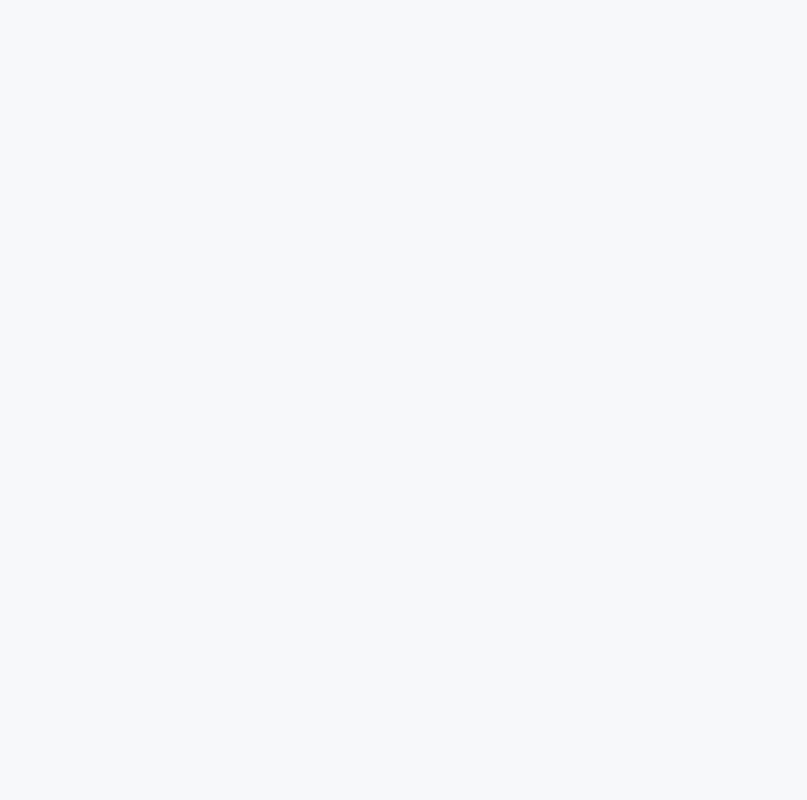
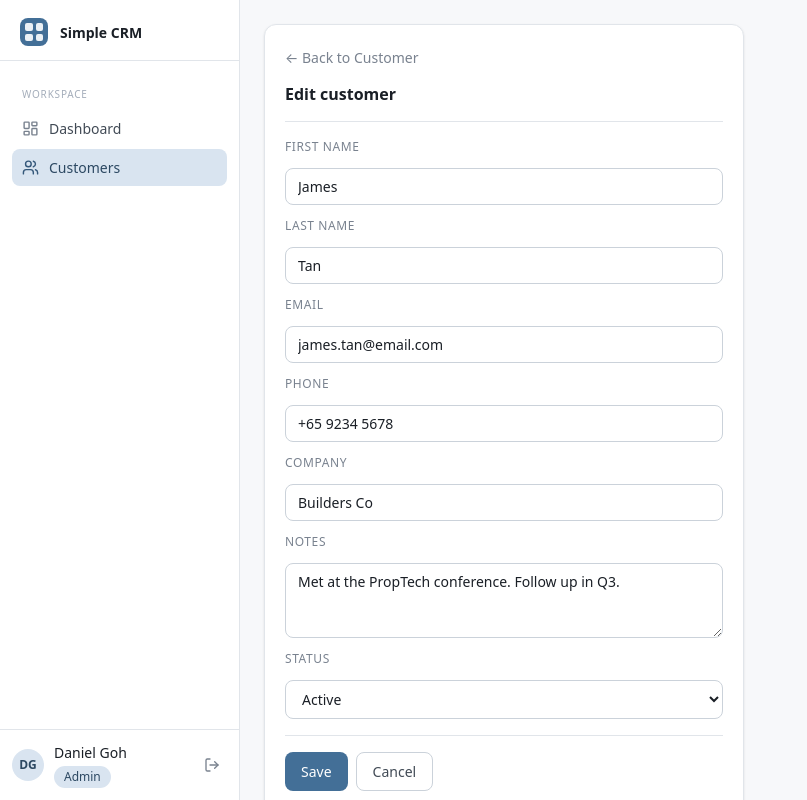
Before and after one commit to Joel-Wong0794/simple-crm-example, a React (Vite) app: page /app/customers/c2/edit in a window 1280 px wide. Before the commit this address had no page. Shown: the whole page, without its empty margins (0-807 px from the left). Built offline with nearby package versions, Linux system fonts and the light colour scheme; data requests are answered from the project's data file.

Commit message:
2.8-Part 8: The EditCustomerPage and Pre-filled Forms

```diff
--- a/data/db.json
+++ b/data/db.json
@@ -39,6 +39,20 @@
       "company": "HealthTech SG",
       "notes": "Referred by Sarah Chen.",
       "createdAt": "2024-08-19"
+    },
+    {
+      "firstName": "sarah",
+      "lastName": "chen",
+      "email": "sara@gmail.com",
+      "phone": "asdasdas",
+      "status": "inactive",
+      "tags": [
+        "VIP"
+      ],
+      "company": "",
+      "notes": "",
+      "createdAt": "2026-07-13",
+      "id": "PgQw-XQvOuE"
     }
   ],
   "$schema": "./node_modules/json-server/schema.json"
--- a/src/App.jsx
+++ b/src/App.jsx
@@ -6,6 +6,7 @@ import CustomersPage from "./pages/CustomersPage";
 import "./App.css";
 import NewCustomerPage from "./pages/NewCustomerPage";
 import CustomerDetailPage from "./pages/CustomerDetailPage";
+import EditCustomerPage from "./pages/EditCustomerPage";
 
 export const API_BASE = "http://localhost:3001";
 
@@ -29,6 +30,7 @@ function App() {
           <Route path="customers" element={<CustomersPage />} />
           <Route path="customers/new" element={<NewCustomerPage />} />
           <Route path="customers/:id" element={<CustomerDetailPage />} />
+          <Route path="customers/:id/edit" element={<EditCustomerPage />} />
         </Route>
       </Routes>
     </BrowserRouter>
--- /dev/null
+++ b/src/pages/EditCustomerPage.jsx
@@ -0,0 +1,199 @@
+// src/pages/EditCustomerPage.jsx
+import { useState, useEffect, useContext } from "react";
+import { useParams, useNavigate, Link } from "react-router";
+import { API_BASE } from "../App";
+import { CustomerContext } from "../contexts/CustomerContext";
+import Spinner from "../components/Spinner";
+import styles from "./EditCustomerPage.module.css";
+
+function EditCustomerPage() {
+  const { id } = useParams();
+  const navigate = useNavigate();
+  const { updateCustomer } = useContext(CustomerContext);
+
+  const [loading, setLoading] = useState(true);
+  const [error, setError] = useState(null);
+  const [saving, setSaving] = useState(false);
+  const [form, setForm] = useState(null);
+
+  useEffect(() => {
+    const fetchCustomer = async () => {
+      setLoading(true);
+      setError(null);
+      try {
+        const response = await fetch(`${API_BASE}/customers/${id}`);
+        if (!response.ok) {
+          throw new Error(`HTTP error! status: ${response.status}`);
+        }
+        const customer = await response.json();
+        // Pre-fill the form with the fetched customer's data.
+        // Fields that might be missing get a fallback so inputs stay controlled.
+        setForm({
+          firstName: customer.firstName,
+          lastName: customer.lastName,
+          email: customer.email,
+          phone: customer.phone || "",
+          company: customer.company || "",
+          notes: customer.notes || "",
+          status: customer.status,
+          tags: customer.tags,
+        });
+      } catch (err) {
+        setError(err.message);
+      } finally {
+        setLoading(false);
+      }
+    };
+    fetchCustomer();
+  }, [id]);
+
+  const handleChange = (e) => {
+    setForm((prev) => ({ ...prev, [e.target.name]: e.target.value }));
+  };
+
+  const handleSubmit = async (e) => {
+    e.preventDefault();
+    setSaving(true);
+    try {
+      await updateCustomer(id, form);
+      navigate(`/app/customers/${id}`);
+    } catch (err) {
+      alert(err.message);
+      setSaving(false);
+    }
+  };
+
+  if (loading) {
+    return (
+      <div className={styles.panel}>
+        <Spinner size={8} />
+      </div>
+    );
+  }
+
+  if (error) {
+    return (
+      <div className={styles.panel}>
+        <p>Error: {error}</p>
+        <Link to="/app/customers">Back to Customers</Link>
+      </div>
+    );
+  }
+
+  return (
+    <div className={styles.panel}>
+      <Link to={`/app/customers/${id}`} className={styles.backLink}>
+        ← Back to Customer
+      </Link>
+      <h2 className={styles.name}>Edit customer</h2>
+
+      <form onSubmit={handleSubmit}>
+        <div className={styles.section}>
+          <div className={styles.editField}>
+            <label className={styles.sectionLabel} htmlFor="firstName">
+              First name
+            </label>
+            <input
+              id="firstName"
+              name="firstName"
+              className={styles.input}
+              value={form.firstName}
+              onChange={handleChange}
+              required
+            />
+          </div>
+          <div className={styles.editField}>
+            <label className={styles.sectionLabel} htmlFor="lastName">
+              Last name
+            </label>
+            <input
+              id="lastName"
+              name="lastName"
+              className={styles.input}
+              value={form.lastName}
+              onChange={handleChange}
+              required
+            />
+          </div>
+          <div className={styles.editField}>
+            <label className={styles.sectionLabel} htmlFor="email">
+              Email
+            </label>
+            <input
+              id="email"
+              name="email"
+              type="email"
+              className={styles.input}
+              value={form.email}
+              onChange={handleChange}
+              required
+            />
+          </div>
+          <div className={styles.editField}>
+            <label className={styles.sectionLabel} htmlFor="phone">
+              Phone
+            </label>
+            <input
+              id="phone"
+              name="phone"
+              className={styles.input}
+              value={form.phone}
+              onChange={handleChange}
+            />
+          </div>
+          <div className={styles.editField}>
+            <label className={styles.sectionLabel} htmlFor="company">
+              Company
+            </label>
+            <input
+              id="company"
+              name="company"
+              className={styles.input}
+              value={form.company}
+              onChange={handleChange}
+            />
+          </div>
+          <div className={styles.editField}>
+            <label className={styles.sectionLabel} htmlFor="notes">
+              Notes
+            </label>
+            <textarea
+              id="notes"
+              name="notes"
+              className={styles.input}
+              value={form.notes}
+              onChange={handleChange}
+              rows={3}
+            />
+          </div>
+          <div className={styles.editField}>
+            <label className={styles.sectionLabel} htmlFor="status">
+              Status
+            </label>
+            <select
+              id="status"
+              name="status"
+              className={styles.input}
+              value={form.status}
+              onChange={handleChange}
+            >
+              <option value="active">Active</option>
+              <option value="inactive">Inactive</option>
+            </select>
+          </div>
+        </div>
+
+        <div className={styles.editActions}>
+          <button type="submit" className={styles.saveButton} disabled={saving}>
+            {saving ? "Saving..." : "Save"}
+          </button>
+          <Link to={`/app/customers/${id}`} className={styles.cancelButton}>
+            Cancel
+          </Link>
+        </div>
+      </form>
+    </div>
+  );
+}
+
+export default EditCustomerPage;
--- /dev/null
+++ b/src/pages/EditCustomerPage.module.css
@@ -0,0 +1,120 @@
+/* src/pages/EditCustomerPage.module.css */
+.panel {
+  max-width: 480px;
+  background: var(--surface-card);
+  border: 1px solid var(--border-subtle);
+  border-radius: var(--radius-lg);
+  padding: var(--space-5);
+  box-shadow: var(--shadow-sm);
+}
+
+.backLink {
+  display: inline-block;
+  margin-bottom: var(--space-4);
+  color: var(--text-muted);
+  font-size: var(--text-sm);
+  text-decoration: none;
+}
+
+.backLink:hover {
+  color: var(--text-strong);
+}
+
+.name {
+  font-size: var(--text-md);
+  font-weight: var(--weight-semibold);
+  color: var(--text-strong);
+  margin-bottom: var(--space-1);
+}
+
+.sectionLabel {
+  font-size: var(--text-xs);
+  font-weight: var(--weight-medium);
+  color: var(--text-muted);
+  text-transform: uppercase;
+  letter-spacing: 0.05em;
+  margin-bottom: var(--space-2);
+}
+
+.section {
+  margin-top: var(--space-4);
+  padding-top: var(--space-4);
+  border-top: 1px solid var(--border-subtle);
+}
+
+.editField {
+  display: flex;
+  flex-direction: column;
+  gap: var(--space-1);
+  margin-bottom: var(--space-3);
+}
+
+.input {
+  padding: var(--space-2) var(--space-3);
+  border: 1px solid var(--border-default);
+  border-radius: var(--radius-md);
+  background: var(--surface-card);
+  font-family: var(--font-sans);
+  font-size: var(--text-sm);
+  color: var(--text-strong);
+  width: 100%;
+  box-sizing: border-box;
+  transition:
+    border-color var(--duration-fast) var(--ease-standard),
+    box-shadow var(--duration-fast) var(--ease-standard);
+}
+
+.input:focus {
+  outline: none;
+  border-color: var(--border-focus);
+  box-shadow: var(--ring);
+}
+
+textarea.input {
+  resize: vertical;
+}
+
+.editActions {
+  display: flex;
+  gap: var(--space-2);
+  margin-top: var(--space-4);
+  padding-top: var(--space-4);
+  border-top: 1px solid var(--border-subtle);
+}
+
+.saveButton {
+  padding: var(--space-2) var(--space-4);
+  background: var(--action-primary);
+  color: var(--text-on-primary);
+  border: none;
+  border-radius: var(--radius-md);
+  font-family: var(--font-sans);
+  font-size: var(--text-sm);
+  font-weight: var(--weight-medium);
+  cursor: pointer;
+  transition: background var(--duration-fast) var(--ease-standard);
+}
+
+.saveButton:hover {
+  background: var(--action-primary-hover);
+}
+
+.cancelButton {
+  padding: var(--space-2) var(--space-4);
+  background: transparent;
+  color: var(--text-body);
+  border: 1px solid var(--border-default);
+  border-radius: var(--radius-md);
+  font-family: var(--font-sans);
+  font-size: var(--text-sm);
+  font-weight: var(--weight-medium);
+  cursor: pointer;
+  text-decoration: none;
+  display: inline-flex;
+  align-items: center;
+  transition: background var(--duration-fast) var(--ease-standard);
+}
+
+.cancelButton:hover {
+  background: var(--surface-hover);
+}
```
